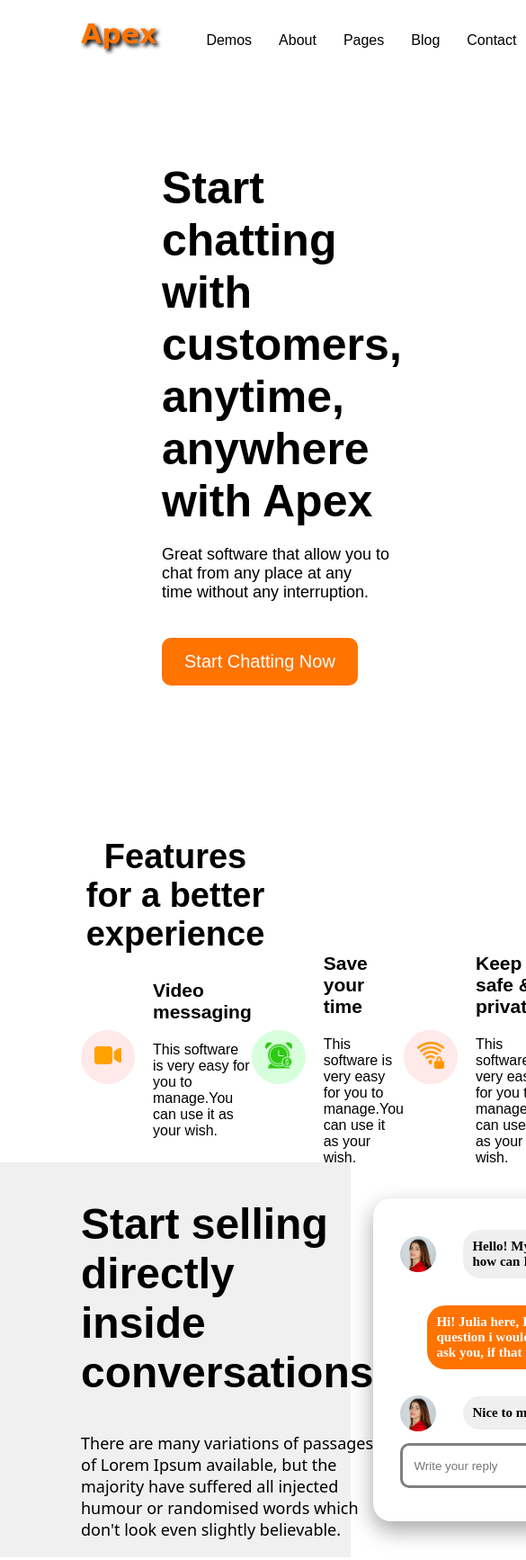
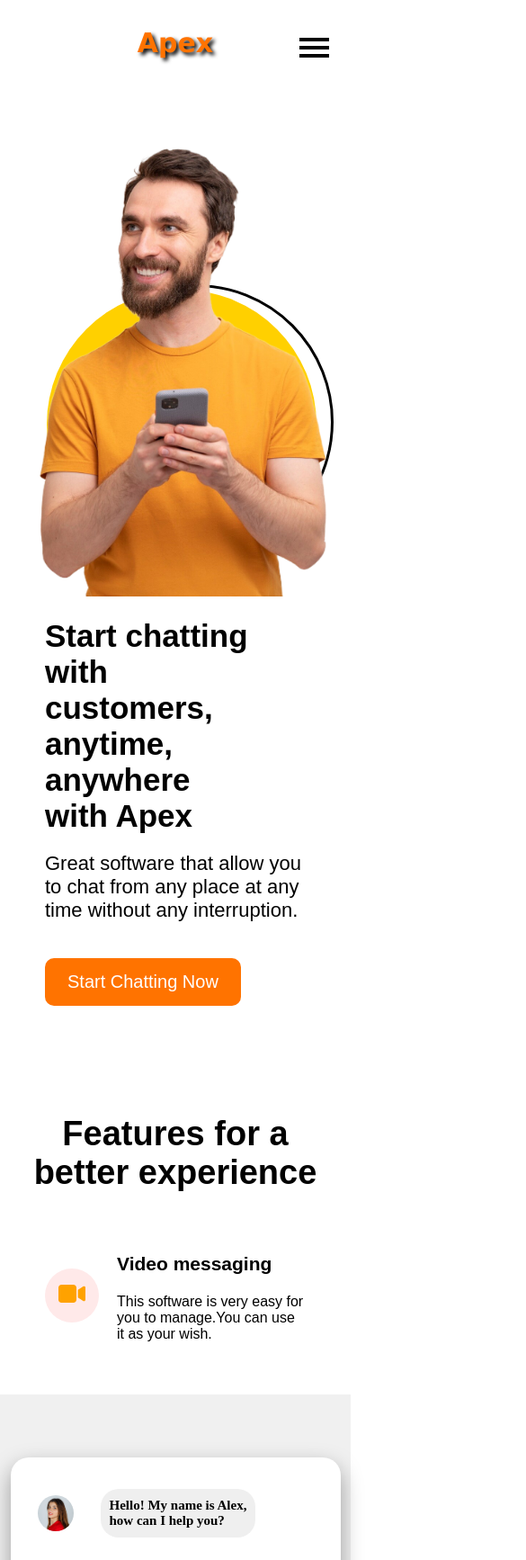
Before and after one commit to Jay-panchal-25/FirstWEB, a plain HTML site: page index.html in a window 390 px wide. Shown: the top 1734 px of the page at 90% size, 585 px wide, since content can reach past the window. Drawn offline with Linux system fonts and the light colour scheme.

Commit message:
reponsive start

```diff
--- /dev/null
+++ b/JS/theme.js
@@ -0,0 +1,8 @@
+var burger = document.querySelector(".burger");
+var middle = document.querySelector(".middle");
+var rightN = document.querySelector(".rightN");
+
+burger.addEventListener("click", () => {
+  middle.classList.toggle("hidden");
+  rightN.classList.toggle("hidden");
+});
--- a/assets/CSS/style.css
+++ b/assets/CSS/style.css
@@ -22,23 +22,23 @@ body {
   text-decoration: none;
 }
 
-.leftNav a:hover {
+.leftNav a:hover::before {
   transition: 0.5s;
   text-shadow: none;
 }
 
-.middleNav ul {
+.middleNav {
   display: flex;
 }
 
-.middleNav ul li {
+.middleNav li {
   display: inline-block;
   margin: 0px 15px;
   font-size: 16px;
   cursor: pointer;
 }
 
-.middleNav ul li a:hover {
+.middleNav li a:hover {
   color: rgb(255, 115, 0);
   transition: color 0.3s;
   font-weight: bold;
@@ -46,7 +46,7 @@ body {
   text-shadow: 1px 1px 2px rgba(0, 0, 0, 0.2);
 }
 
-.middleNav ul li a {
+.middleNav li a {
   text-decoration: none;
   color: black;
   font-weight: 400;
@@ -97,6 +97,20 @@ body {
   font-weight: bolder;
   text-transform: uppercase;
   text-shadow: 1px 1px 2px rgba(0, 0, 0, 0.2);
+}
+
+.burger {
+  position: absolute;
+  cursor: pointer;
+  right: 5%;
+  display: none;
+  margin-top: 7px;
+}
+.line {
+  width: 33px;
+  background-color: #000;
+  height: 4px;
+  margin: 5px 5px;
 }
 
 /*--------HomeDemos-----------------------------------------------------------------*/
@@ -188,7 +202,7 @@ img {
   width: 416px;
   display: flex;
   align-items: center;
-  justify-content: space-between;
+  margin: 0px 20px;
 }
 
 .wrapper img {
@@ -477,3 +491,114 @@ img {
 .rightFooter img:hover {
   transform: scale(2.1);
 }
+/*---------------- Mobile view---------------------------------- */
+@media screen and (max-width: 768px) {
+  /* Mobile view */
+  body {
+    display: flex;
+    flex-direction: column;
+  }
+  .container {
+    margin: 30px 30px;
+  }
+  /*---Navbar---*/
+  .leftNav {
+    text-align: center;
+  }
+  .navbar {
+    display: flex;
+    flex-direction: column;
+  }
+  .middle {
+    display: none;
+  }
+  .middleNav {
+    display: flex;
+    flex-direction: column;
+    text-align: center;
+  }
+  .middleNav li {
+    margin: 10px 0px;
+  }
+  .rightN {
+    display: none;
+  }
+  .rightNav {
+    display: flex;
+    flex-direction: column;
+  }
+  .rightNav li {
+    margin: 10px 0px;
+  }
+  .burger {
+    display: block;
+  }
+  .hidden {
+    display: block;
+    transition: 0.7s ease-in-out;
+  }
+  /*---HomeDemos---*/
+  .homeDemos {
+    display: flex;
+    flex-direction: column-reverse;
+  }
+
+  .leftHome h2 {
+    font-size: 35px;
+  }
+  .leftHome {
+    margin: 0px;
+  }
+  .leftHome p {
+    font-size: 22px;
+  }
+  img {
+    width: 430px;
+    align-items: center;
+    position: relative;
+  }
+  .backCircle {
+    width: 300px;
+    height: 300px;
+  }
+
+  .BoldBackCircle {
+    width: 300px;
+    height: 300px;
+    margin-left: 13px;
+    margin-top: 64px;
+  }
+
+  .Circle {
+    position: absolute;
+    margin-top: 127px;
+    margin-left: 72px;
+  }
+  /*---about---*/
+
+  #time {
+    display: none;
+  }
+  #private {
+    display: none;
+  }
+  .about {
+    height: 322px;
+  }
+  /*---pages---*/
+  .Pages {
+    display: flex;
+    flex-direction: column-reverse;
+  }
+  #PageSecond {
+    display: flex;
+    flex-direction: column;
+    height: 100%;
+  }
+  .leftPages h2 {
+    font-size: 35px;
+  }
+  .leftPages p {
+    font-size: 21px;
+  }
+}
--- a/index.html
+++ b/index.html
@@ -13,19 +13,25 @@
         <div class="leftNav">
           <a target="_blank" href="https://agreemtech.com/">Apex</a>
         </div>
-
-        <div class="middleNav">
-          <ul>
+        <div class="middle">
+          <div class="middleNav">
             <li><a href="#Demos">Demos</a></li>
             <li><a href="#About">About</a></li>
             <li><a href="#Pages">Pages</a></li>
             <li><a href="#Blog">Blog</a></li>
             <li><a href="#Contact">Contact</a></li>
-          </ul>
+          </div>
         </div>
-        <div class="rightNav">
-          <li><a href="">Login</a></li>
-          <input type="button" value="Get Started Free" />
+        <div class="rightN">
+          <div class="rightNav">
+            <li><a href="">Login</a></li>
+            <input type="button" value="Get Started Free" />
+          </div>
+        </div>
+        <div class="burger">
+          <div class="line"></div>
+          <div class="line"></div>
+          <div class="line"></div>
         </div>
       </nav>
     </div>
@@ -330,5 +336,7 @@
         </div>
       </footer>
     </div>
+
+    <script src="JS/theme.js"></script>
   </body>
 </html>
```
